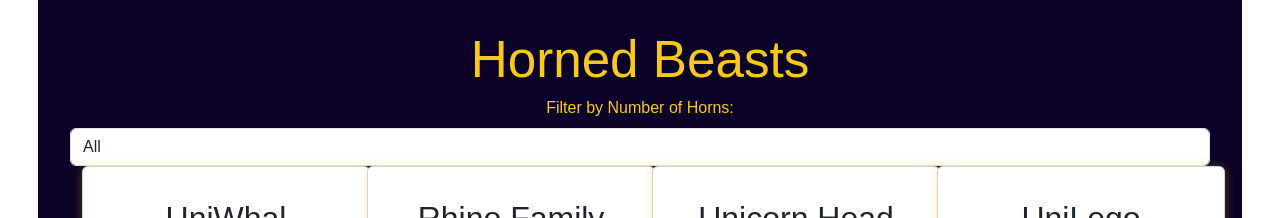
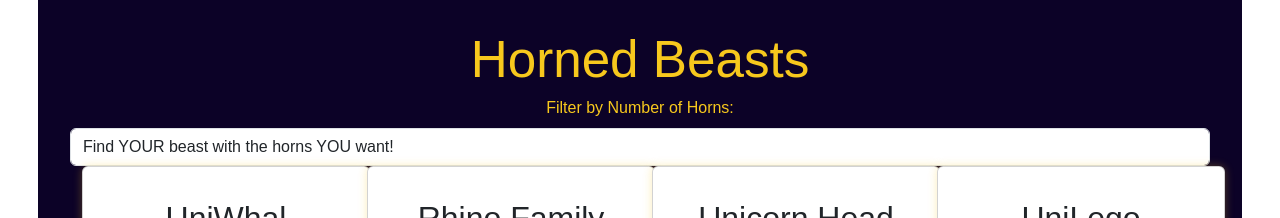
Before and after one commit to Spacecowboi/301_react01, a React (Vite) app: page / in a window 1280 px wide. Shown: the top 218 px of the page. Built offline with nearby package versions, Linux system fonts and the light colour scheme.

Commit message:
fixed text within bar

```diff
--- a/src/components/HornForm.jsx
+++ b/src/components/HornForm.jsx
@@ -13,10 +13,10 @@ class HornForm extends React.Component {
           <Form.Group controlId="filterByHorns">
             <Form.Label>Filter by Number of Horns:</Form.Label>
             <Form.Control as="select" onChange={this.handleFilterChange}>
-              <option value="Find YOUR beast with the horns YOU want!">All</option>
-              <option value="1"> 1 Horn </option>
-              <option value="2"> 2 Horns </option>
-              <option value="3"> 3 Horns </option>
+              <option value="all">Find YOUR beast with the horns YOU want!</option>
+              <option value="1"> 1 Horn! Wow how boring! </option>
+              <option value="2"> 2 Horns! OPTIMAL DAMAGE </option>
+              <option value="3"> 3 Horns!! ARE YOU KIDDING ME!? WHY DO WE NEED 3 OF THESE?! </option>
             </Form.Control>
           </Form.Group>
         </Form>
```
